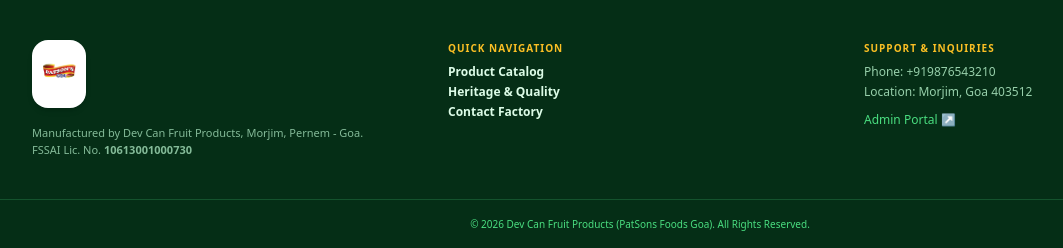
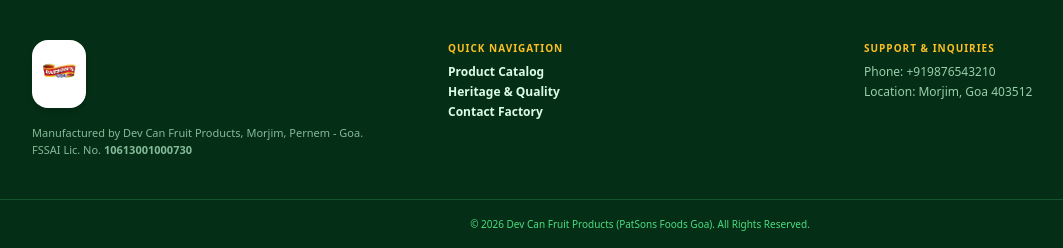
Before and after one commit to hamravichauhan/patsonGps, a Laravel app: page /shop in a window 1280 px wide. Shown: the part 984-1232 px from the top of the page, without its empty margins (0-1063 px from the left). Run offline with Laravel 12, Linux system fonts and the light colour scheme; data comes from the database, SQL or seed files in the repository; data that the repository does not hold is empty; some libraries are stand-ins or nearby versions.

Commit message:
fix(security): remove public admin portal link from storefront footer

```diff
--- a/resources/views/layouts/app.blade.php
+++ b/resources/views/layouts/app.blade.php
@@ -689,7 +689,6 @@
                 </h4>
                 <p>Phone: +{{ $adminPhone }}</p>
                 <p>Location: Morjim, Goa 403512</p>
-                <a href="{{ route('login') }}" class="text-green-400 hover:underline block pt-2">Admin Portal ↗</a>
             </div>
         </div>
         <div class="border-t border-green-900 py-4 text-center text-[10px] text-green-400">
```
